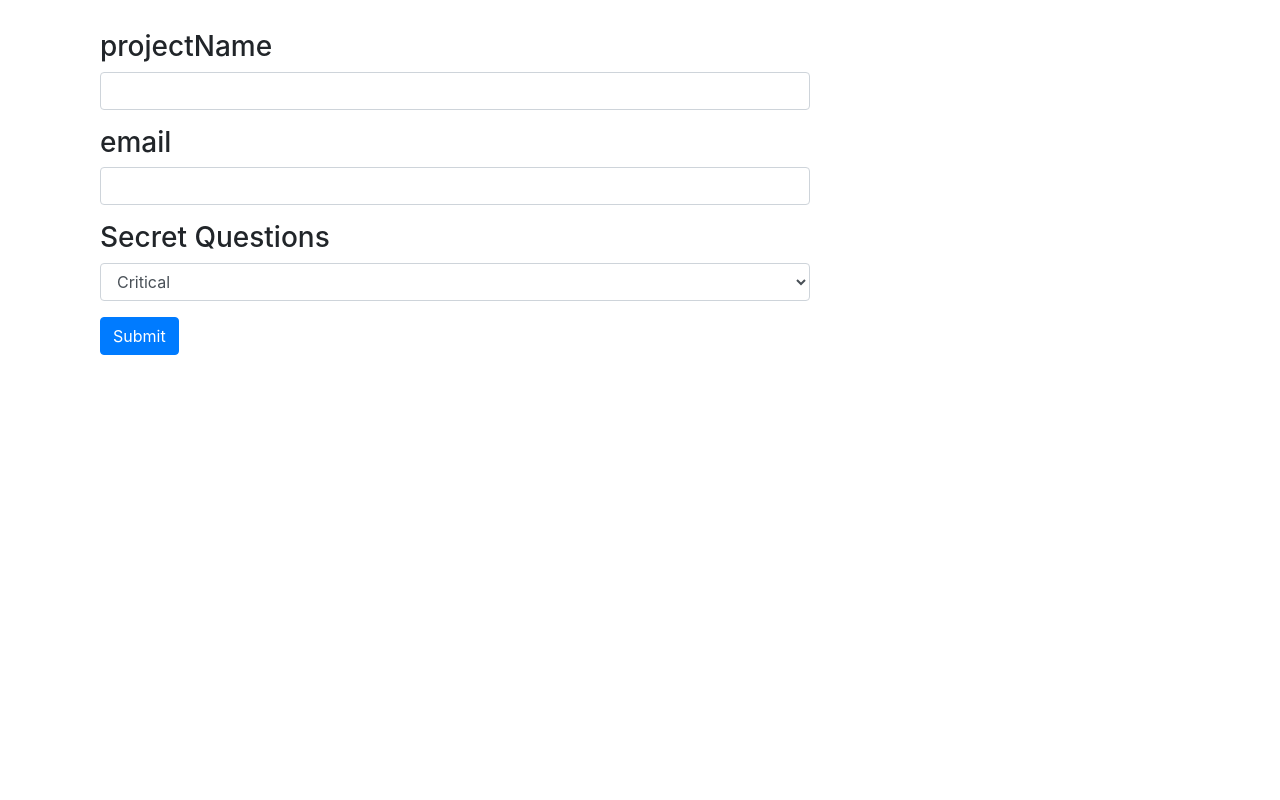
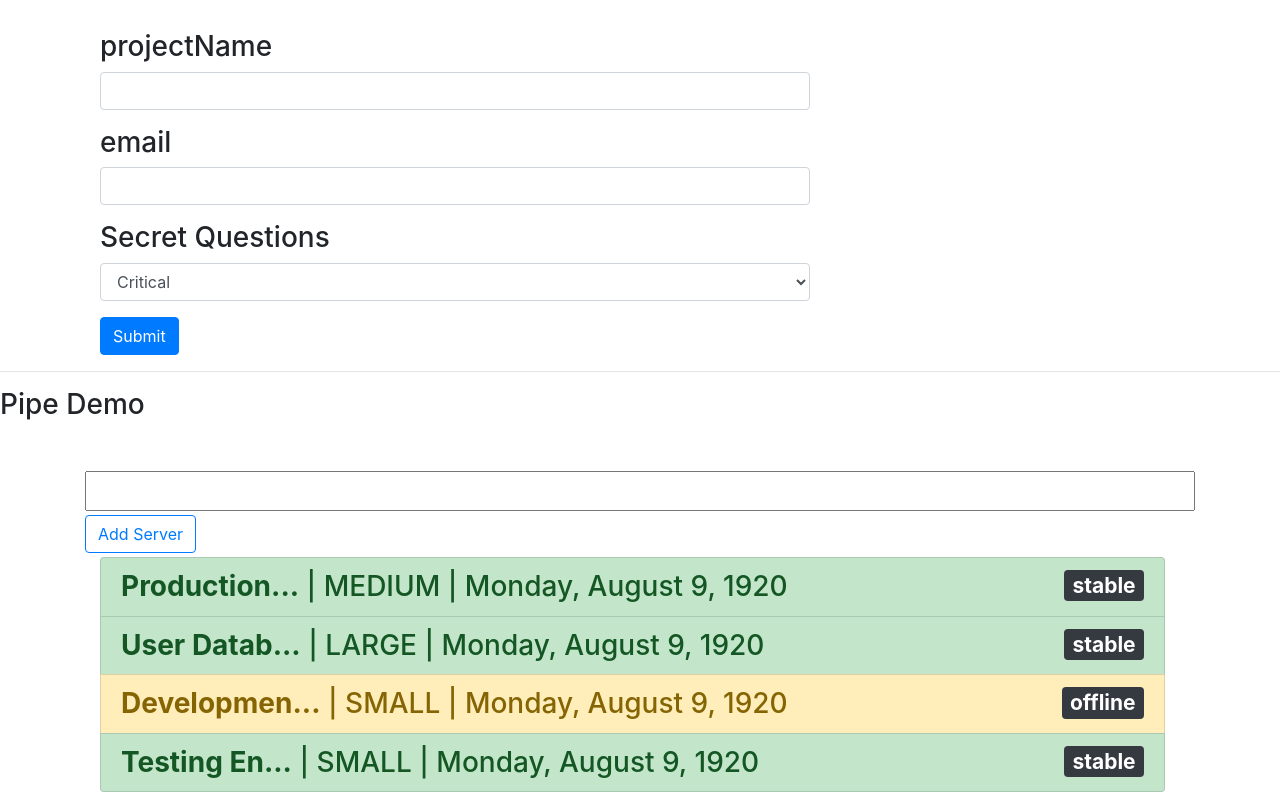
Before and after one commit to biswajeetbehera/MyAngularWork, an Angular app in the folder BasicStartup/: page / in a window 1280 px wide. Shown: the part 4039-4839 px from the top of the page. Before the commit the page ends 4402 px from the top, so only its background shows below. Built offline with nearby package versions, Linux system fonts and the light colour scheme.

Commit message:
Pipe demo

```diff
--- a/BasicStartup/src/app/app.component.html
+++ b/BasicStartup/src/app/app.component.html
@@ -116,3 +116,17 @@
         </div>
     </div>
 </h3>
+
+
+<hr>
+
+<h3>
+    Pipe Demo
+    <div class="container">
+        <div class="row">
+            <div class="col-12">
+                <app-pipe-demo></app-pipe-demo>
+            </div>
+        </div>
+    </div>
+</h3>
--- /dev/null
+++ b/BasicStartup/src/app/filter.pipe.ts
@@ -0,0 +1,17 @@
+import { Pipe, PipeTransform } from '@angular/core';
+
+@Pipe({
+  name: 'filter',
+  pure: false,
+})
+export class FilterPipe implements PipeTransform {
+
+  transform(value: Array<any>, filterstring: string, propNameString: string): any {
+    if (value == null || filterstring == null) {
+      return value;
+    }
+
+    return value.filter((val) => val[propNameString] === filterstring);
+  }
+
+}
--- /dev/null
+++ b/BasicStartup/src/app/pipe-demo/pipe-demo.component.css
@@ -0,0 +1,3 @@
+.container {
+    margin-top: 50px;
+}
--- /dev/null
+++ b/BasicStartup/src/app/pipe-demo/pipe-demo.component.html
@@ -0,0 +1,28 @@
+<div class="container">
+  <div class="row">
+    <div class="col-12">
+      <div class="row">
+        <input type="text"
+               name="filter"
+               id="filter"
+               class="col-12 mb-1"
+               [(ngModel)]="filterstring">
+        <button type="button"
+                class="btn btn-outline-primary mb-1"
+                (click)="onAddServer()">Add Server</button>
+      </div>
+      <ul class="list-group col-12">
+        <li class="list-group-item"
+            *ngFor="let server of servers | filter: filterstring: 'status'"
+            [ngClass]="getStatusClasses(server)">
+          <span class="badge badge-dark float-right">
+            {{ server.status }}
+          </span>
+          <strong>{{ server.name | shorten }}</strong> | {{ server.instanceType | uppercase }} | {{ server.started |
+          date:
+          'fullDate' }}
+        </li>
+      </ul>
+    </div>
+  </div>
+</div>
--- /dev/null
+++ b/BasicStartup/src/app/pipe-demo/pipe-demo.component.ts
@@ -0,0 +1,57 @@
+import { Component, OnInit } from '@angular/core';
+
+@Component({
+  selector: 'app-pipe-demo',
+  templateUrl: './pipe-demo.component.html',
+  styleUrls: ['./pipe-demo.component.css']
+})
+export class PipeDemoComponent implements OnInit {
+
+  servers = [
+    {
+      instanceType: 'medium',
+      name: 'Production Server',
+      status: 'stable',
+      started: new Date(15, 1, 2017)
+    },
+    {
+      instanceType: 'large',
+      name: 'User Database',
+      status: 'stable',
+      started: new Date(15, 1, 2017)
+    },
+    {
+      instanceType: 'small',
+      name: 'Development Server',
+      status: 'offline',
+      started: new Date(15, 1, 2017)
+    },
+    {
+      instanceType: 'small',
+      name: 'Testing Environment Server',
+      status: 'stable',
+      started: new Date(15, 1, 2017)
+    }
+  ];
+  filterstring;
+  constructor () { }
+
+  ngOnInit() {
+  }
+
+  getStatusClasses(server: { instanceType: string, name: string, status: string, started: Date }) {
+    return {
+      'list-group-item-success': server.status === 'stable',
+      'list-group-item-warning': server.status === 'offline',
+      'list-group-item-danger': server.status === 'critical'
+    };
+  }
+  onAddServer() {
+    this.servers.push({
+      instanceType: 'small',
+      name: 'Development Server',
+      status: 'offline',
+      started: new Date(15, 1, 2019)
+    });
+  }
+}
--- /dev/null
+++ b/BasicStartup/src/app/shorten.pipe.ts
@@ -0,0 +1,17 @@
+import { Pipe, PipeTransform } from '@angular/core';
+
+// tslint:disable:no-bitwise
+@Pipe({
+  name: 'shorten'
+})
+export class ShortenPipe implements PipeTransform {
+
+  transform(value: string, shortenTill?: number): string {
+    if (value == null || value.length < (shortenTill | 10)) {
+      return value;
+    }
+    return value.substr(0, shortenTill | 10) + '...';
+
+  }
+
+}
```
Also changed, not shown: BasicStartup/src/app/app.module.ts (+7 -1 lines).
